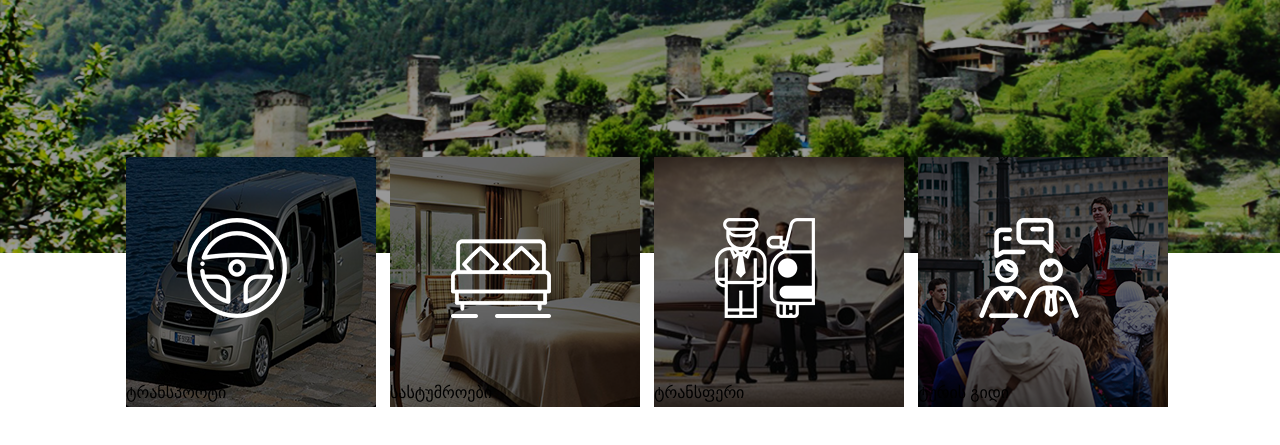
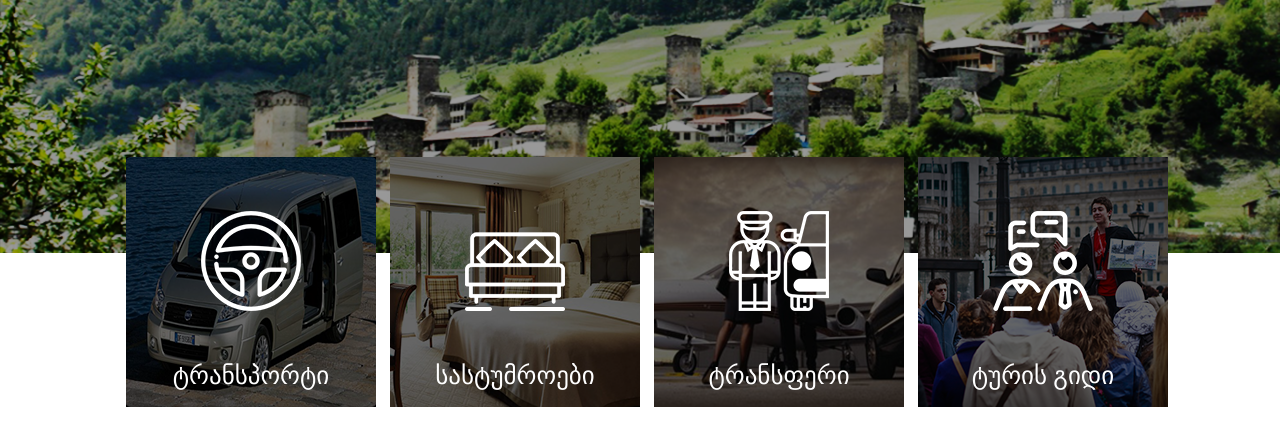
Before and after one commit to jemiks/travelagency, a plain HTML site: page index.html in a window 1280 px wide. Shown: the part 295-740 px from the top of the page. Drawn offline with Linux system fonts and the light colour scheme.

Commit message:
html03-css04
ტექსტის დამატება

```diff
--- a/styles/style.css
+++ b/styles/style.css
@@ -137,15 +137,17 @@
 
 /*hoveris dasasruli*/
 .header-slider img {
-width: 100%;
+    width: 100%;
 
 }
-.mtavari{
+
+.mtavari {
     width: 1200px;
-    height:500px;
-    margin:0 auto;
-    border:1px solid black;
+    height: 500px;
+    margin: 0 auto;
+    border: 1px solid black;
 }
+
 .header-slider-text {
     position: absolute;
     display: inline-block;
@@ -157,14 +159,13 @@ width: 100%;
     color: #ffffff;
 }
 
-.header-slider-text :first-child{
+.header-slider-text :first-child {
     color: white;
     font-weight: bold;
 
 }
 
-
-.main-info{
+.main-info {
     position: relative;
     width: 100%;
     display: block;
@@ -188,10 +189,22 @@ width: 100%;
     height: 250px;
 }
 
-.detail-info img{
+.detail-info img {
     width: 100px;
     height: 100px;
-    margin: 61px;
+    /* margin: 61px; */
+    display: flex;
+    margin: 0 auto;
+    margin-top: 54px;
+}
+
+.detail-info p {
+    display: flex;
+    justify-content: center;
+    margin-top: 50px;
+    font-size: 25px;
+    color: #ffffff;
+
 }
 
 .detail-info-hotel {
@@ -199,17 +212,19 @@ width: 100%;
     display: inline-block;
 }
 
-
-
 .detail-info-garage {
     background-image: url('../images/garage.png');
 }
 
-.detail-info-transfer{
+.detail-info-transfer {
     background-image: url("../images/tranfer.png");
 }
 
-
-.detail-info-tourgude{
+.detail-info-tourgude {
     background-image: url("../images/tourguide.png");
 }
+
+
+.detail-info:hover{
+    background-color: red;
+}
```
